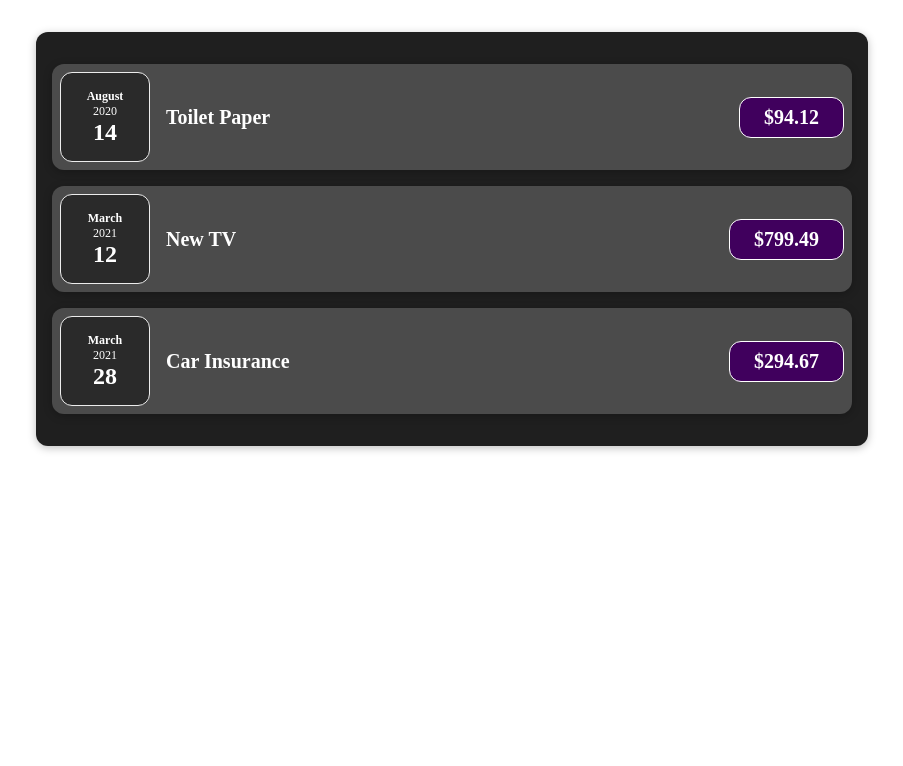
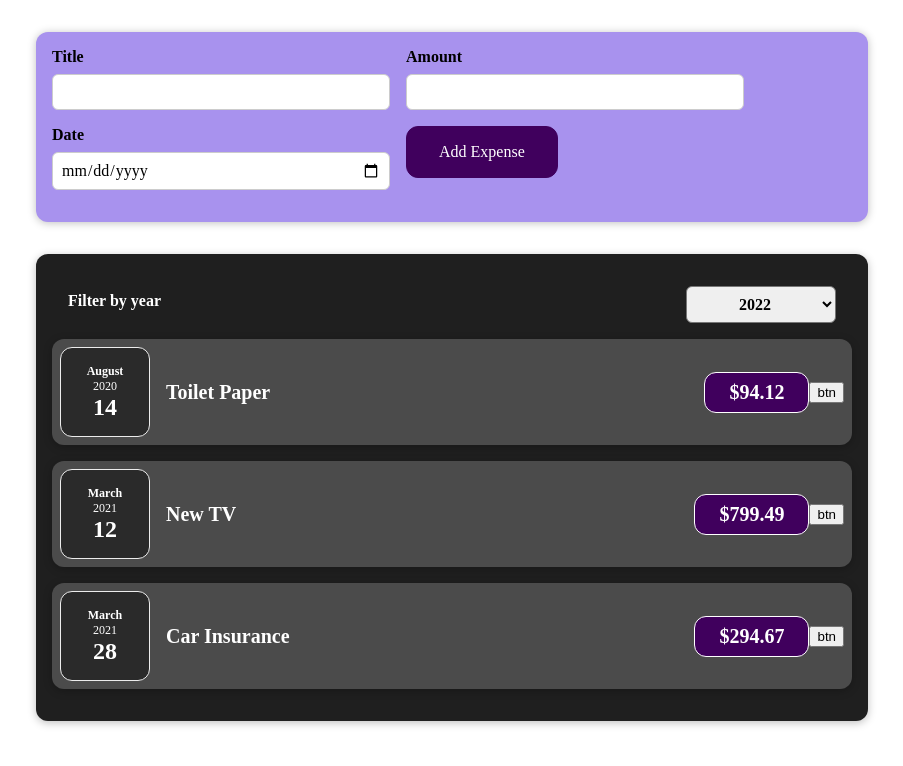
Before and after one commit to morozowandrey/react-expenses-tracker, a React (Create React App) app: page / in a window 1280 px wide. Shown: the top 766 px of the page, without its empty margins (188-1091 px from the left). Built offline with nearby package versions, Linux system fonts and the light colour scheme.

Commit message:
expenses fiter added

```diff
--- a/src/App.js
+++ b/src/App.js
@@ -1,8 +1,9 @@
-import * as React from 'react'
+import React, { useState } from 'react'
 import Expenses from './components/Expenses/Expenses'
+import NewExpence from './components/NewExpense/NewExpense'
 
 function App() {
-  const expenses = [
+  const [expenses, setExpenses] = useState([
     {
       id: 'e1',
       title: 'Toilet Paper',
@@ -22,10 +23,17 @@
       amount: 450,
       date: new Date(2021, 5, 12),
     },
-  ]
+  ])
+
+  const addExpenseHandler = (expense) => {
+    console.log(expense)
+    setExpenses([...expenses, expense])
+    // expenses.push(expense)
+  }
 
   return (
     <div className="App">
+      <NewExpence onAddExpense={addExpenseHandler} />
       <Expenses expenses={expenses}></Expenses>
     </div>
   )
--- a/src/components/Expenses/Expenses.js
+++ b/src/components/Expenses/Expenses.js
@@ -1,10 +1,25 @@
+import React, { useState } from 'react'
 import '../Expenses/Expenses.scss'
 import ExpenseItem from '../Expenses/ExpensesItem'
+import ExpensesFilter from '../Expenses/ExpensesFilter'
 import Card from '../UI/Card'
 
 function Expenses(props) {
+  const [filterState, setFilterState] = useState('')
+
+  const filterChangeHandler = (filterValue) => {
+    setFilterState(filterValue)
+    console.log('filterValue', filterValue)
+    console.log('filterState', filterState)
+  }
+
   return (
+    <div>
       <Card className="expenses">
+        <ExpensesFilter
+          selected={filterState}
+          onFilterChange={filterChangeHandler}
+        />
         <ExpenseItem
           title={props.expenses[0].title}
           amount={props.expenses[0].amount}
@@ -21,6 +36,7 @@
           date={props.expenses[2].date}
         ></ExpenseItem>
       </Card>
+    </div>
   )
 }
 
--- /dev/null
+++ b/src/components/Expenses/ExpensesFilter.js
@@ -0,0 +1,24 @@
+import React from 'react'
+import './ExpensesFilter.scss'
+
+const ExpensesFilter = (props) => {
+  const filterChangeHandler = (e) => {
+    props.onFilterChange(e.target.value)
+  }
+
+  return (
+    <div className="expenses-filter">
+      <div className="expenses-filter__control">
+        <label>Filter by year</label>
+        <select value={props.selected} onChange={filterChangeHandler}>
+          <option value="2022">2022</option>
+          <option value="2021">2021</option>
+          <option value="2020">2020</option>
+          <option value="2019">2019</option>
+        </select>
+      </div>
+    </div>
+  )
+}
+
+export default ExpensesFilter
--- /dev/null
+++ b/src/components/Expenses/ExpensesFilter.scss
@@ -0,0 +1,24 @@
+.expenses-filter {
+  color: white;
+  padding: 0 1rem;
+}
+
+.expenses-filter__control {
+  display: flex;
+  width: 100%;
+  align-items: center;
+  justify-content: space-between;
+  margin: 1rem 0;
+}
+
+.expenses-filter label {
+  font-weight: bold;
+  margin-bottom: 0.5rem;
+}
+
+.expenses-filter select {
+  font: inherit;
+  padding: 0.5rem 3rem;
+  font-weight: bold;
+  border-radius: 6px;
+}
--- a/src/components/Expenses/ExpensesItem.js
+++ b/src/components/Expenses/ExpensesItem.js
@@ -1,15 +1,22 @@
+import React, { useState } from 'react'
 import ExpenseDate from '../Expenses/ExpenseDate'
 import Card from '../UI/Card'
-import '../Expenses/ExpenseItem.scss'
+import './ExpenseItem.scss'
 
-function ExpenseItem(props) {
+const ExpenseItem = (props) => {
+  const [title, setTitle] = useState(props.title)
+
+  const clickHandler = () => {
+    setTitle('updated')
+  }
   return (
     <Card className="expense-item">
       <ExpenseDate date={props.date}></ExpenseDate>
       <div className="expense-item__description">
-        <h2>{props.title}</h2>
+        <h2>{title}</h2>
         <div className="expense-item__price">${props.amount}</div>
       </div>
+      <button onClick={clickHandler}>btn</button>
     </Card>
   )
 }
--- /dev/null
+++ b/src/components/NewExpense/ExpenseForm.js
@@ -0,0 +1,94 @@
+import React, { useState } from 'react'
+import './ExpenseForm.scss'
+
+const ExpenseForm = (props) => {
+  // const [state, setState] = useState({ title: '', amount: '', date: '' })
+
+  const [enteredTitle, setEnteredTitle] = useState('')
+  const [enteredAmount, setEnteredAmount] = useState('')
+  const [enteredDate, setEnteredDate] = useState('')
+
+  const titleChangeHandler = (e) => {
+    setEnteredTitle(e.target.value)
+    // setState({
+    //   ...state,
+    //   enteredTitle: e.target.value,
+    // })
+    // setState((prewState) => {
+    //   return { ...prewState, enteredTitle: e.target.value }
+    // })
+  }
+  const amountChangeHandler = (e) => {
+    setEnteredAmount(e.target.value)
+    // setState({
+    //   ...state,
+    //   enteredAmount: e.target.value,
+    // })
+  }
+  const dateChangeHandler = (e) => {
+    setEnteredDate(e.target.value)
+    // setState({
+    //   ...state,
+    //   enteredDate: e.target.value,
+    // })
+  }
+  const formSubmitHandler = (e) => {
+    e.preventDefault()
+    const expenseData = {
+      title: enteredTitle,
+      amount: enteredAmount,
+      date: new Date(enteredDate),
+    }
+
+    props.onSaveExpenceData(expenseData)
+    clearForm()
+  }
+
+  const clearForm = () => {
+    setEnteredTitle('')
+    setEnteredAmount('')
+    setEnteredDate('')
+  }
+
+  return (
+    <form onSubmit={formSubmitHandler}>
+      <div className="new-expense__controls">
+        <div className="new-expense__control">
+          <label htmlFor="">Title</label>
+          <input
+            value={enteredTitle}
+            type="text"
+            onChange={titleChangeHandler}
+          />
+        </div>
+        <div className="new-expense__control">
+          <label htmlFor="">Amount</label>
+          <input
+            value={enteredAmount}
+            type="number"
+            min="0.01"
+            step="0.01"
+            onChange={amountChangeHandler}
+          />
+        </div>
+        <div className="new-expense__control">
+          <label htmlFor="">Date</label>
+          <input
+            value={enteredDate}
+            type="date"
+            min="2019-01-01"
+            max="2022-12-31"
+            onChange={dateChangeHandler}
+          />
+        </div>
+        <div className="new-expense__actions">
+          <button type="submit" className="">
+            Add Expense
+          </button>
+        </div>
+      </div>
+    </form>
+  )
+}
+
+export default ExpenseForm
--- /dev/null
+++ b/src/components/NewExpense/ExpenseForm.scss
@@ -0,0 +1,26 @@
+.new-expense__controls {
+  display: flex;
+  flex-wrap: wrap;
+  gap: 1rem;
+  margin-bottom: 1rem;
+  text-align: left;
+}
+
+.new-expense__control label {
+  font-weight: bold;
+  margin-bottom: 0.5rem;
+  display: block;
+}
+
+.new-expense__control input {
+  font: inherit;
+  padding: 0.5rem;
+  border-radius: 6px;
+  border: 1px solid #ccc;
+  width: 20rem;
+  max-width: 100%;
+}
+
+.new-expense__actions {
+  text-align: right;
+}
--- /dev/null
+++ b/src/components/NewExpense/NewExpense.js
@@ -0,0 +1,22 @@
+import React from 'react'
+import './NewExpense.scss'
+import ExpenseForm from './ExpenseForm'
+
+const NewExpense = (props) => {
+  const saveExpenceDataHandler = (enteredExpenseData) => {
+    const expenseData = {
+      ...enteredExpenseData,
+      id: Math.random().toString(),
+    }
+
+    props.onAddExpense(expenseData)
+  }
+
+  return (
+    <div className="new-expense">
+      <ExpenseForm onSaveExpenceData={saveExpenceDataHandler}></ExpenseForm>
+    </div>
+  )
+}
+
+export default NewExpense
--- /dev/null
+++ b/src/components/NewExpense/NewExpense.scss
@@ -0,0 +1,38 @@
+.new-expense {
+  background-color: #a892ee;
+  padding: 1rem;
+  margin: 2rem auto;
+  width: 50rem;
+  max-width: 95%;
+  border-radius: 12px;
+  text-align: center;
+  box-shadow: 0 1px 8px rgba(0, 0, 0, 0.25);
+}
+
+.new-expense button {
+  font: inherit;
+  cursor: pointer;
+  padding: 1rem 2rem;
+  border: 1px solid #40005d;
+  background-color: #40005d;
+  color: white;
+  border-radius: 12px;
+  margin-right: 1rem;
+}
+
+.new-expense button:hover,
+.new-expense button:active {
+  background-color: #510674;
+  border-color: #510674;
+}
+
+.new-expense button.alternative {
+  color: #220131;
+  border-color: transparent;
+  background-color: transparent;
+}
+
+.new-expense button.alternative:hover,
+.new-expense button.alternative:active {
+  background-color: #ddb3f8;
+}
--- a/src/components/UI/Card.js
+++ b/src/components/UI/Card.js
@@ -1,7 +1,6 @@
 import './Card.scss'
 
 function Card(props) {
-  console.log(props.className)
   const classes = 'card ' + props.className
   return <div className={classes}>{props.children}</div>
 }
```
Lines whose indentation alone changed are shown as unchanged.
